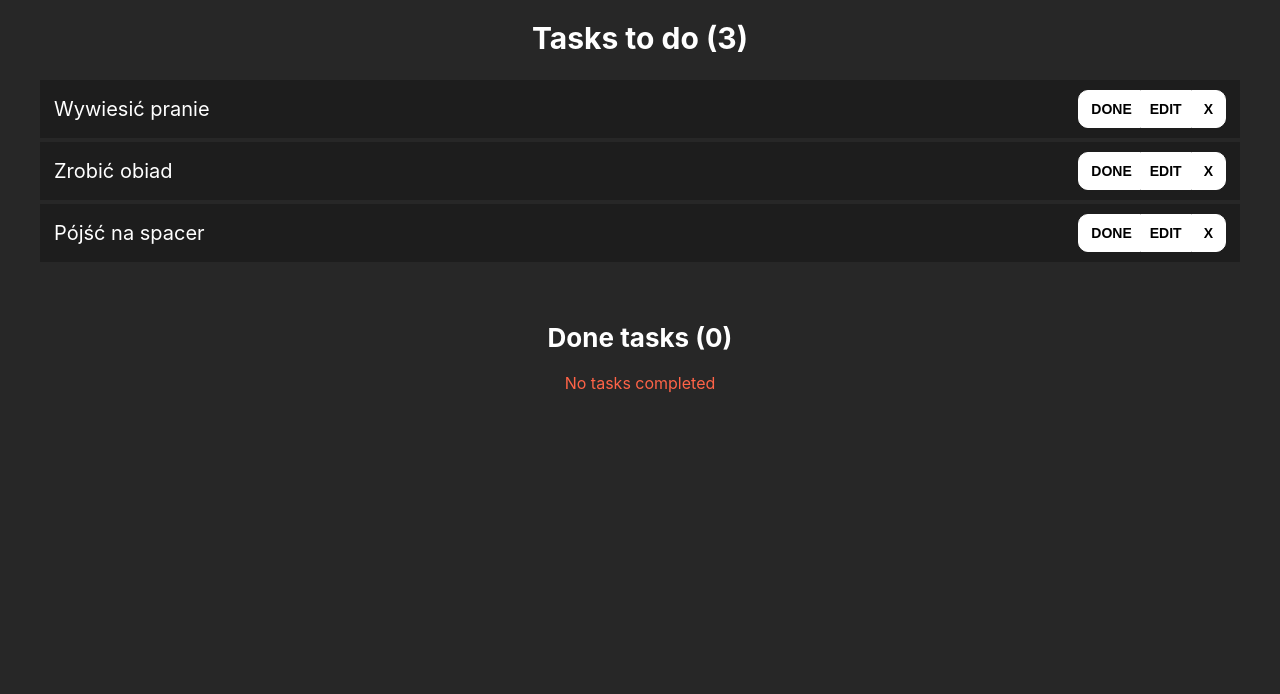
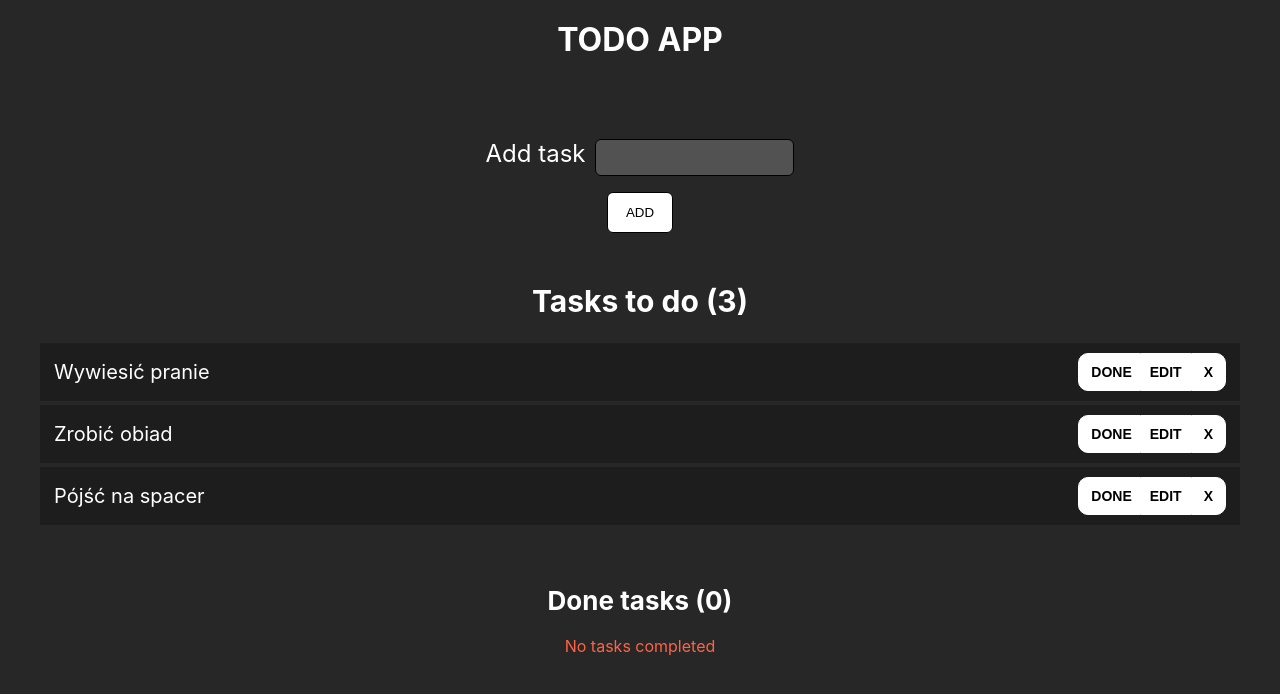
Before and after one commit to MateuszMalec1611/React-TODO-app, a React (Create React App) app: page / in a window 1280 px wide. Shown: the top 694 px of the page. Built offline with nearby package versions, Linux system fonts and the light colour scheme.

Commit message:
feat: add add task option

```diff
--- a/src/Task/Task.scss
+++ b/src/Task/Task.scss
@@ -23,12 +23,9 @@
 
         &-btn {
             padding: 10px 3px;
-            background-color: white;
             border: 1px solid white;
             font-weight: bold;
             font-size: 11px;
-            text-transform: uppercase;
-            cursor: pointer;
             transition: color 0.2s, background-color 0.3s;
 
             &:hover {
--- a/src/addTask/AddTask.jsx
+++ b/src/addTask/AddTask.jsx
@@ -1,7 +1,55 @@
-import React from 'react';
+import React, { useState, useContext } from 'react';
+
+import { AppContext, ADD } from '../main/AppContext';
+
+import './AddTask.scss';
+
+let ID = 3;
 
 const AddTask = () => {
-    return ( <div>add</div> );
-}
+    const { dispatch } = useContext(AppContext);
+
+    const [addTaskValue, setAddTaskValue] = useState('');
+    const [addTaskError, setAddTaskError] = useState(false);
+
+    const handleAddTaskValue = event => setAddTaskValue(event.target.value);
+    const handleaddTaskSubmit = event => {
+        event.preventDefault();
+        if (addTaskValue.length < 2) {
+            setAddTaskError(true);
+            return;
+        }
+
+        const newTask = {
+            id: ID,
+            name: addTaskValue,
+            done: false,
+        };
+
+        dispatch({ newTask, type: ADD });
+
+        ID++;
+        setAddTaskValue('');
+        setAddTaskError(false);
+    };
+
+    return (
+        <form onSubmit={handleaddTaskSubmit} className="addTask">
+            <label className="addTask__label">
+                Add task
+                <input
+                    onChange={handleAddTaskValue}
+                    value={addTaskValue}
+                    className="addTask__input"
+                    type="text"
+                />
+            </label>
+            {addTaskError && (
+                <p className="addTask__error">The task must be at least 2 characters long</p>
+            )}
+            <button className="addTask__btn">add</button>
+        </form>
+    );
+};
 
 export default AddTask;
--- /dev/null
+++ b/src/addTask/AddTask.scss
@@ -0,0 +1,30 @@
+.addTask {
+    display: flex;
+    flex-direction: column;
+    align-items: center;
+
+    &__label {
+        font-size: 24px;
+    }
+
+    &__input {
+        margin-left: 10px;
+        padding: 10px;
+        color: white;
+    }
+
+    &__btn {
+        margin-top: 16px;
+        margin-bottom: 30px;
+        padding: 12px 18px;
+        width: max-content;
+        border-radius: 6px;
+        border: 1px solid black;
+    }
+
+    &__error {
+        margin-top: 10px;
+        padding: 0 15px;
+        color: tomato;
+    }
+}
--- a/src/index.css
+++ b/src/index.css
@@ -18,3 +18,27 @@ body {
 code {
     font-family: source-code-pro, Menlo, Monaco, Consolas, 'Courier New', monospace;
 }
+
+input {
+    background-color: rgba(255, 255, 255, 0.2);
+    border: 1px solid black;
+    border-radius: 6px;
+    transition: background-color 0.3s;
+}
+input:focus {
+    outline: none;
+    background-color: rgba(255, 255, 255, 0.3);
+}
+
+button {
+    background-color: #ffffff;
+    text-transform: uppercase;
+    cursor: pointer;
+    transition: background-color 0.3s, color 0.2s, border-color 0.2s;
+}
+
+button:hover {
+    background-color: transparent;
+    border-color: white;
+    color: white;
+}
--- a/src/main/App.jsx
+++ b/src/main/App.jsx
@@ -1,6 +1,7 @@
 import React from 'react';
 
 import AppProvider from './AppContext';
+import AddTask from '../addTask/AddTask';
 import Modal from '../modal/Modal';
 import Tasks from '../tasks/Tasks';
 
@@ -11,6 +12,8 @@ const App = () => {
         <div className="toDo">
             <div className="toDo__container">
                 <AppProvider>
+                    <h1 className="toDo__header">todo app</h1>
+                    <AddTask />
                     <Tasks />
                     <Modal />
                 </AppProvider>
--- a/src/main/App.scss
+++ b/src/main/App.scss
@@ -9,5 +9,13 @@
         margin: 0 20px;
         width: 100%;
         max-width: 1200px;
+        text-align: center;
+    }
+
+    &__header {
+        margin-top: 20px;
+        margin-bottom: 80px;
+
+        text-transform: uppercase;
     }
 }
--- a/src/main/AppContext.jsx
+++ b/src/main/AppContext.jsx
@@ -8,16 +8,15 @@ export const EDIT = 'EDIT';
 export const REMOVE = 'REMOVE';
 
 const tasksList = [
-    { id: 0, name: 'Wywiesić pranie', important: false, done: false },
-    { id: 1, name: 'Zrobić obiad', important: false, done: false },
-    { id: 2, name: 'Pójść na spacer ', important: false, done: false },
+    { id: 0, name: 'Wywiesić pranie', done: false },
+    { id: 1, name: 'Zrobić obiad', done: false },
+    { id: 2, name: 'Pójść na spacer ', done: false },
 ];
 
 const toDoListReducer = (state, action) => {
-
     switch (action.type) {
         case ADD:
-            return;
+            return [...state, action.newTask];
         case DONE:
             return state.map(task => {
                 if (task.id === action.id) {
--- a/src/modal/Modal.jsx
+++ b/src/modal/Modal.jsx
@@ -56,7 +56,7 @@ const Modal = () => {
                         type="text"
                         className="modal__box-input"
                     />{' '}
-                    <button className="modal__btn">add</button>
+                    <button className="modal__btn">edit</button>
                 </div>
                 {error && (
                     <p className="modal__error">The task must be at least 2 characters long</p>
--- a/src/modal/Modal.scss
+++ b/src/modal/Modal.scss
@@ -7,7 +7,6 @@
     max-width: 840px;
     bottom: 10%;
     background-color: #343434;
-    text-align: center;
     transition: transform 0.4s;
 
     &--active {
@@ -28,36 +27,16 @@
         &-input {
             margin-right: 8px;
             padding: 5px;
-            background-color: rgba(255, 255, 255, 0.2);
-            border: 1px solid black;
-            border-radius: 6px;
             color: white;
-            transition: background-color 0.3s;
-
-            &:focus {
-                outline: none;
-                background-color: rgba(255, 255, 255, 0.3);
-            }
         }
     }
 
     &__btn {
         padding: 8px 10px;
-        text-transform: uppercase;
-        background-color: #ffffff;
         border: 1px solid black;
         border-radius: 6px;
-        cursor: pointer;
-        transition: background-color 0.3s, color 0.2s, border-color 0.2s;
-
         &--cancel {
             margin-top: 20px;
-        }
-
-        &:hover {
-            background-color: transparent;
-            border-color: white;
-            color: white;
         }
     }
 
--- a/src/tasks/Tasks.scss
+++ b/src/tasks/Tasks.scss
@@ -1,6 +1,5 @@
 .tasks-box {
     margin: 20px 0;
-    text-align: center;
 
     &__header,
     &__header--done {
@@ -21,6 +20,5 @@
         display: flex;
         flex-direction: column;
         align-items: center;
-        text-align: center;
     }
 }
```
